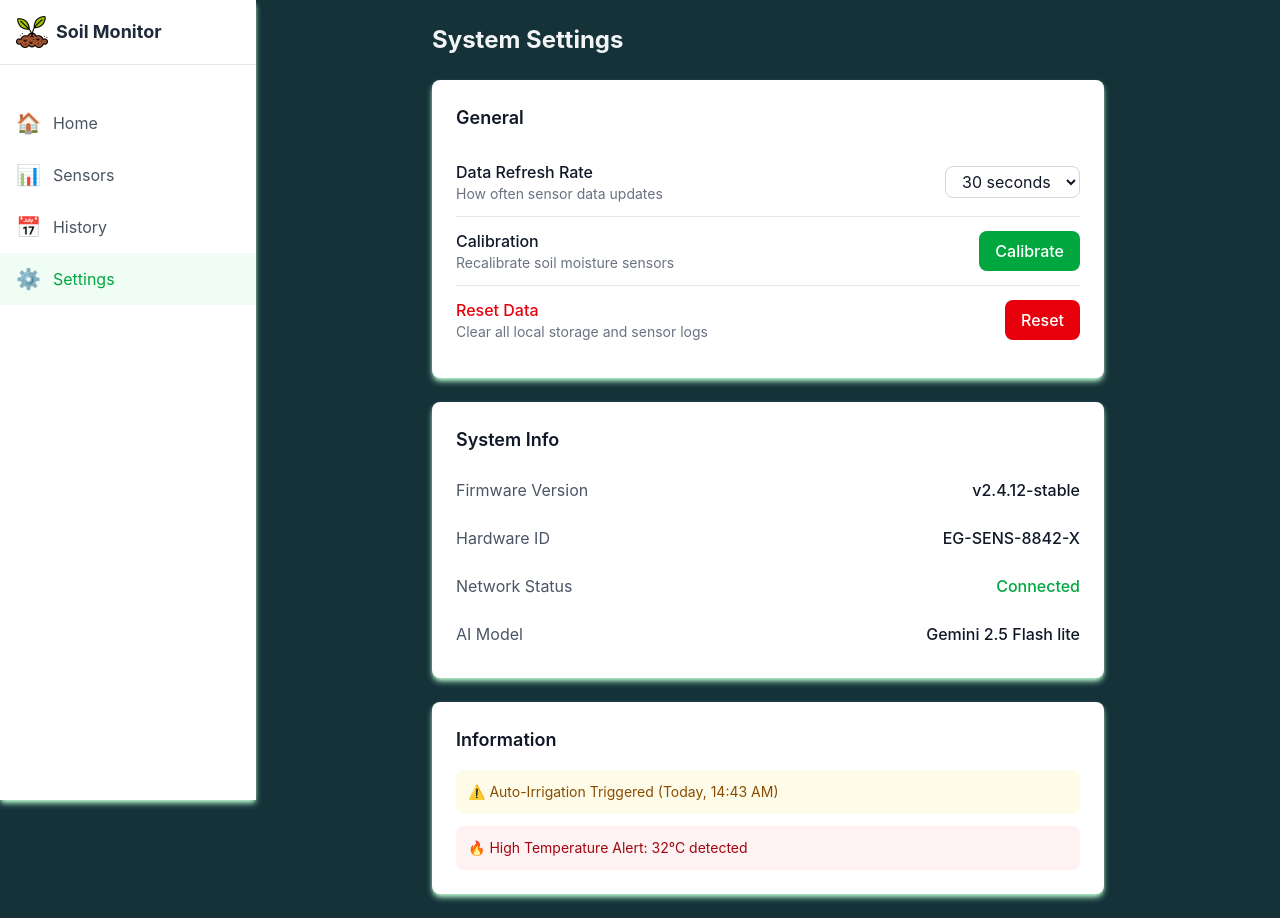
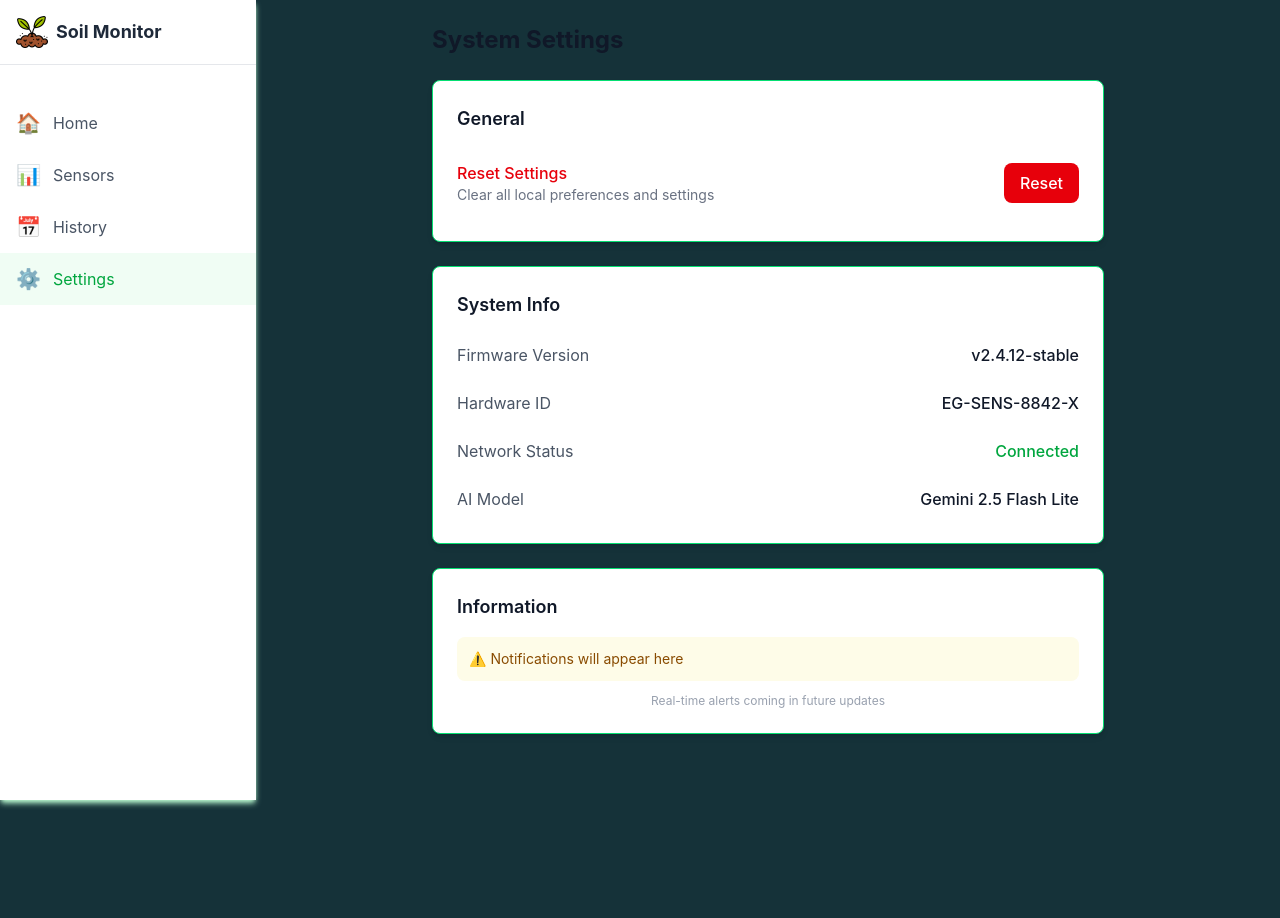
Before and after one commit to John-David07/tRoot-Web---G01-3A, a Next.js app: page /settings in a window 1280 px wide. After the commit the page ends 800 px from the top, so only its background shows below. Built offline with nearby package versions, Linux system fonts and the light colour scheme.

Commit message:
Remove unused imports and feature fake-outs

```diff
--- a/app/api/sensors/current/route.ts
+++ b/app/api/sensors/current/route.ts
@@ -1,5 +1,5 @@
 import { NextResponse } from 'next/server';
-import { getDatabase, ref, get } from 'firebase/database';
+import { ref, get } from 'firebase/database';
 import { database } from '@/lib/firebase/client';
 
 export async function GET() {
--- a/app/api/sensors/history/route.ts
+++ b/app/api/sensors/history/route.ts
@@ -1,5 +1,5 @@
 import { NextResponse } from 'next/server';
-import { getDatabase, ref, get, child } from 'firebase/database';
+import { ref, get } from 'firebase/database';
 import { database } from '@/lib/firebase/client';
 
 export async function GET() {
--- a/app/api/sensors/nodes/route.ts
+++ b/app/api/sensors/nodes/route.ts
@@ -1,5 +1,5 @@
 import { NextResponse } from 'next/server';
-import { getDatabase, ref, get } from 'firebase/database';
+import { ref, get } from 'firebase/database';
 import { database } from '@/lib/firebase/client';
 
 export async function GET() {
--- a/app/layout.tsx
+++ b/app/layout.tsx
@@ -2,7 +2,6 @@ import type { Metadata } from "next";
 import { Geist, Geist_Mono } from "next/font/google";
 import "./globals.css";
 import { Sidebar } from "@/components/Sidebar";
-import { NotificationButton } from "@/components/NotificationButton";
 
 const geistSans = Geist({
   variable: "--font-geist-sans",
--- a/app/sensors/page.tsx
+++ b/app/sensors/page.tsx
@@ -2,7 +2,6 @@
 
 import { useEffect, useState } from 'react';
 import Link from 'next/link';
-import { CircularProgress } from '@/components/CircularProgress';
 
 interface SensorData {
   nodeId: string;
--- a/app/settings/page.tsx
+++ b/app/settings/page.tsx
@@ -3,73 +3,29 @@
 import { useState } from 'react';
 
 export default function SettingsPage() {
-  const [refreshRate, setRefreshRate] = useState('30');
-  const [isCalibrating, setIsCalibrating] = useState(false);
-
-  // Handle calibration
-  const handleCalibrate = () => {
-    setIsCalibrating(true);
-    setTimeout(() => {
-      setIsCalibrating(false);
-      alert('Sensors calibrated successfully');
-    }, 2000);
-  };
-
   // Handle reset data
   const handleResetData = () => {
-    if (confirm('Are you sure? This will clear all local storage and sensor logs.')) {
+    if (confirm('Are you sure? This will clear all local storage settings.')) {
       localStorage.clear();
-      alert('Data reset completed');
+      alert('Local settings have been reset.');
+      window.location.reload();
     }
   };
 
   return (
     <div className="max-w-2xl mx-auto">
-      <h1 className="text-2xl font-bold text-gray-100 mb-6">System Settings</h1>
+      <h1 className="text-2xl font-bold text-gray-900 dark:text-white mb-6">System Settings</h1>
 
       <div className="space-y-6">
         {/* General Section */}
-        <div className="bg-white rounded-lg border-green-400 shadow-green-200 mb-6 shadow-md p-6">
-          <h2 className="text-lg font-semibold text-gray-900 mb-4">General</h2>
+        <div className="bg-white dark:bg-gray-800 rounded-lg border border-green-400 shadow-md p-6">
+          <h2 className="text-lg font-semibold text-gray-900 dark:text-white mb-4">General</h2>
 
-          {/* Data Refresh Rate */}
-          <div className="flex items-center justify-between py-3 border-b border-gray-200">
-            <div>
-              <p className="font-medium text-gray-900">Data Refresh Rate</p>
-              <p className="text-sm text-gray-500">How often sensor data updates</p>
-            </div>
-            <select
-              value={refreshRate}
-              onChange={(e) => setRefreshRate(e.target.value)}
-              className="px-3 py-1 border border-gray-300 rounded-lg bg-white text-gray-900"
-            >
-              <option value="15">15 seconds</option>
-              <option value="30">30 seconds</option>
-              <option value="60">1 minute</option>
-              <option value="300">5 minutes</option>
-            </select>
-          </div>
-
-          {/* Calibration */}
-          <div className="flex items-center justify-between py-3 border-b border-gray-200">
-            <div>
-              <p className="font-medium text-gray-900">Calibration</p>
-              <p className="text-sm text-gray-500">Recalibrate soil moisture sensors</p>
-            </div>
-            <button
-              onClick={handleCalibrate}
-              disabled={isCalibrating}
-              className="px-4 py-2 rounded-lg bg-green-600 hover:bg-green-700 text-white font-medium disabled:opacity-50"
-            >
-              {isCalibrating ? 'Calibrating...' : 'Calibrate'}
-            </button>
-          </div>
-
-          {/* Reset Data */}
+          {/* Reset Data - Only working feature */}
           <div className="flex items-center justify-between py-3">
             <div>
-              <p className="font-medium text-red-600">Reset Data</p>
-              <p className="text-sm text-gray-500">Clear all local storage and sensor logs</p>
+              <p className="font-medium text-red-600 dark:text-red-400">Reset Settings</p>
+              <p className="text-sm text-gray-500 dark:text-gray-400">Clear all local preferences and settings</p>
             </div>
             <button
               onClick={handleResetData}
@@ -81,44 +37,42 @@ export default function SettingsPage() {
         </div>
 
         {/* System Info Section */}
-        <div className="bg-white rounded-lg shadow-green-200 mb-6 shadow-md p-6">
-          <h2 className="text-lg font-semibold text-gray-900 mb-4">System Info</h2>
+        <div className="bg-white dark:bg-gray-800 rounded-lg border border-green-400 shadow-md p-6">
+          <h2 className="text-lg font-semibold text-gray-900 dark:text-white mb-4">System Info</h2>
 
           <div className="space-y-2">
             <div className="flex justify-between py-2">
-              <span className="text-gray-600">Firmware Version</span>
-              <span className="font-medium text-gray-900">v2.4.12-stable</span>
+              <span className="text-gray-600 dark:text-gray-400">Firmware Version</span>
+              <span className="font-medium text-gray-900 dark:text-white">v2.4.12-stable</span>
             </div>
             <div className="flex justify-between py-2">
-              <span className="text-gray-600">Hardware ID</span>
-              <span className="font-medium text-gray-900">EG-SENS-8842-X</span>
+              <span className="text-gray-600 dark:text-gray-400">Hardware ID</span>
+              <span className="font-medium text-gray-900 dark:text-white">EG-SENS-8842-X</span>
             </div>
             <div className="flex justify-between py-2">
-              <span className="text-gray-600">Network Status</span>
+              <span className="text-gray-600 dark:text-gray-400">Network Status</span>
               <span className="font-medium text-green-600">Connected</span>
             </div>
             <div className="flex justify-between py-2">
-              <span className="text-gray-600">AI Model</span>
-              <span className="font-medium text-gray-900">Gemini 2.5 Flash lite</span>
+              <span className="text-gray-600 dark:text-gray-400">AI Model</span>
+              <span className="font-medium text-gray-900 dark:text-white">Gemini 2.5 Flash Lite</span>
             </div>
           </div>
         </div>
 
-        {/* Information Section */}
-        <div className="bg-white rounded-lg shadow-green-200 shadow-md p-6">
-          <h2 className="text-lg font-semibold text-gray-900 mb-4">Information</h2>
+        {/* Information Section - Placeholder */}
+        <div className="bg-white dark:bg-gray-800 rounded-lg border border-green-400 shadow-md p-6">
+          <h2 className="text-lg font-semibold text-gray-900 dark:text-white mb-4">Information</h2>
 
           <div className="space-y-3">
-            <div className="p-3 bg-yellow-50 rounded-lg">
-              <p className="text-sm text-yellow-800">
-                ⚠️ Auto-Irrigation Triggered (Today, 14:43 AM)
+            <div className="p-3 bg-yellow-50 dark:bg-yellow-900/30 rounded-lg">
+              <p className="text-sm text-yellow-800 dark:text-yellow-200">
+                ⚠️ Notifications will appear here
               </p>
             </div>
-            <div className="p-3 bg-red-50 rounded-lg">
-              <p className="text-sm text-red-800">
-                🔥 High Temperature Alert: 32°C detected
-              </p>
-            </div>
+            <p className="text-xs text-gray-400 dark:text-gray-500 mt-2 text-center">
+              Real-time alerts coming in future updates
+            </p>
           </div>
         </div>
       </div>
```
